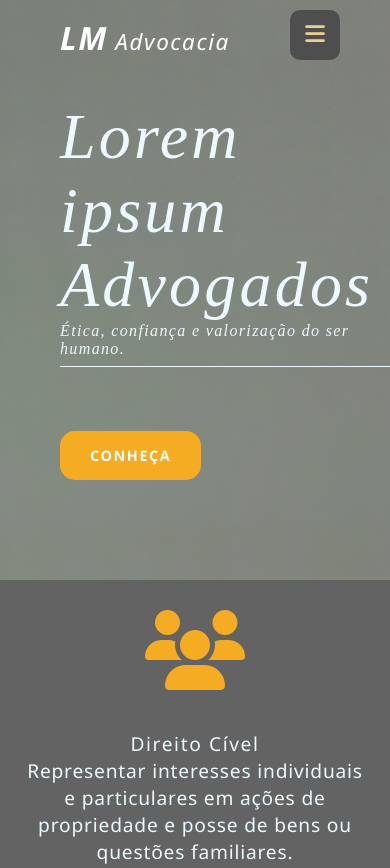
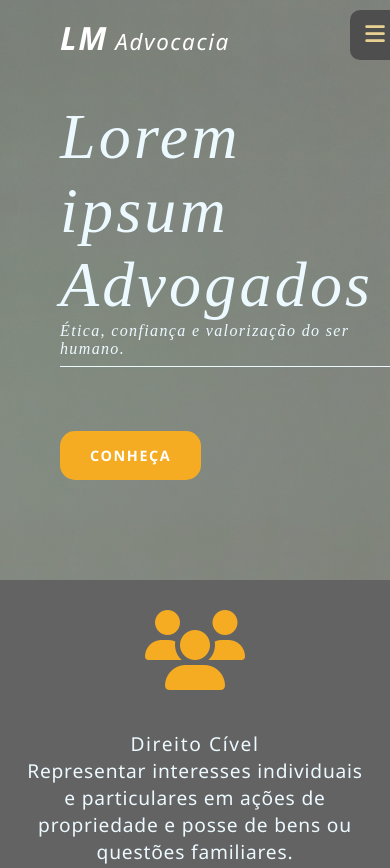
Before and after one commit to leehsanttana/site-advogados, a plain HTML site: page index.html in a window 390 px wide. Shown: the top 868 px of the page. Drawn offline with Linux system fonts and the light colour scheme.

Commit message:
ajustando a distancia do btn menu

```diff
--- a/css/style.css
+++ b/css/style.css
@@ -778,7 +778,7 @@ textarea {
   }
 
   .top {
-    grid-template-columns: 200px 160px;
+    grid-template-columns: 200px 100px;
   }
 
   .menu-top {
```
